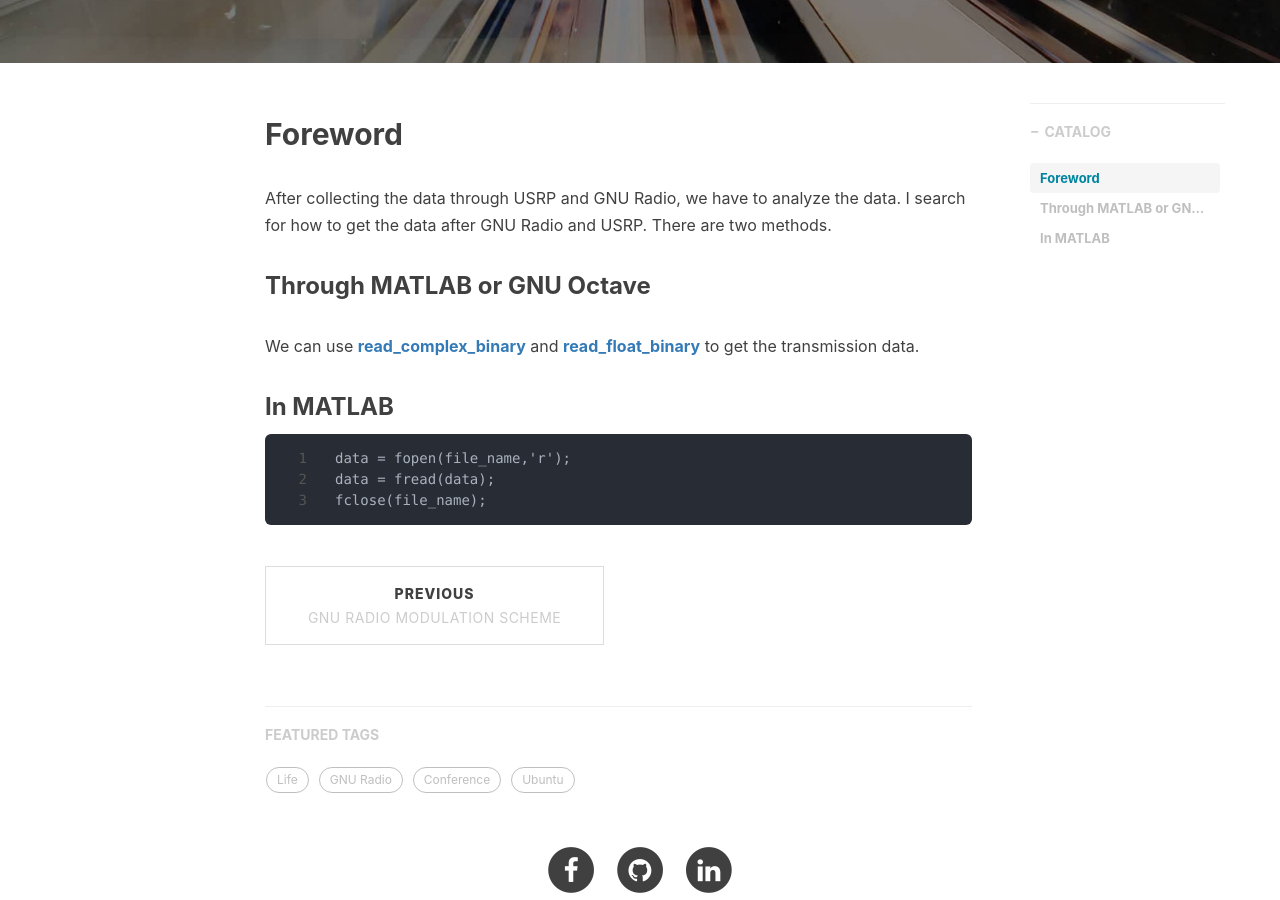
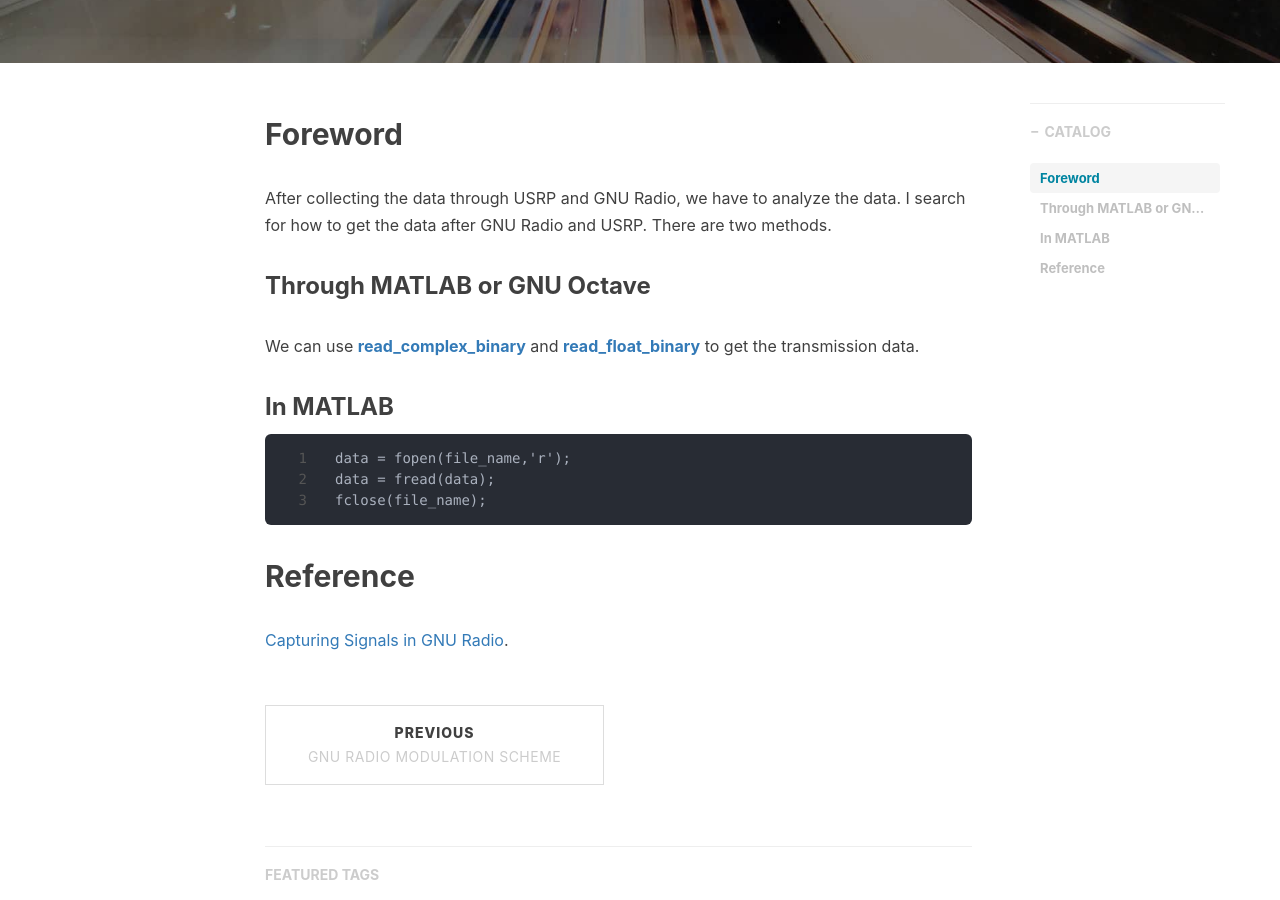
Before and after one commit to csxmt123/zhouwt612.github.io, a Jekyll site: the page built from _posts/2019-11-05-GNU Radio data analysis.md, in a window 1280 px wide and 900 px high, scrolled down 520 px. Built offline with Jekyll 4.4.1, drawn with Linux system fonts in a browser that asks for light colours; nearby versions of some CDN libraries; comment, search, counter and statistics services are not loaded.

Commit message:
Update 2019-11-05-GNU Radio data analysis.md

````diff
--- a/_posts/2019-11-05-GNU Radio data analysis.md
+++ b/_posts/2019-11-05-GNU Radio data analysis.md
@@ -25,3 +25,6 @@
 data = fread(data);
 fclose(file_name);
 ```
+
+## Reference
+[Capturing Signals in GNU Radio](http://www.csun.edu/~skatz/katzpage/sdr_project/sdr/capture_sigs.pdf).
````
